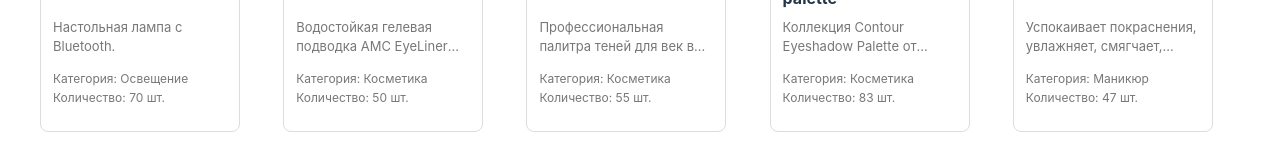
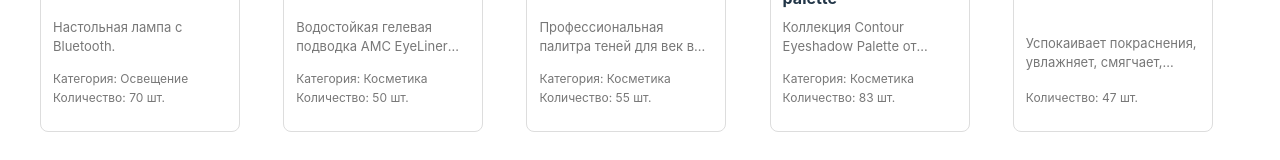
Before and after one commit to nvoter/react_homeworks, a React (Vite) app in the folder HW2/: page / in a window 1280 px wide. Shown: the part 1085-1245 px from the top of the page. Built offline with nearby package versions, Linux system fonts and the light colour scheme.

Commit message:
little fixes

```diff
--- a/HW2/public/products.json
+++ b/HW2/public/products.json
@@ -114,7 +114,7 @@
     {
         "name": "JEANMISHEL gentle apricot",
         "description": "Успокаивает покраснения, увлажняет, смягчает, обогащает витаминами, омолаживает ногти , для сухих тусклых и безжизненных ногтей.",
-        "category": "Маникюр",
+        "category": "",
         "quantity": 47,
         "unit": "шт.",
         "imageUrl": ""
--- a/HW2/src/components/ProductCard.tsx
+++ b/HW2/src/components/ProductCard.tsx
@@ -23,16 +23,16 @@ export const ProductCard: React.FC<ProductCardProps> = ({
     return (
         <div className='product-card' onClick={onCardClick}>
             <div className='product-image'>
-                {imageUrl ? <img src={imageUrl} alt={name} /> : <div className='product-without-image'>No Image</div>}
+                {imageUrl ? <img src={ imageUrl } alt={ name } /> : <div className='product-without-image'>No Image</div>}
             </div>
             <div className='product-info'>
-                <h2 className='product-name'>{name}</h2>
+                <h2 className='product-name'>{ name }</h2>
                 <div>
                     <p className='product-description'>
-                        { description! }
+                        { description }
                     </p>
-                    <p className='product-category'>Категория: {category}</p>
-                    <p className='product-quantity'>Количество: {quantity} {unit}</p>
+                    {category ? <p className='product-category'>Категория: { category }</p> : <p> </p>}
+                    <p className='product-quantity'>Количество: { quantity } { unit }</p>
                 </div>
             </div>
         </div>
```
